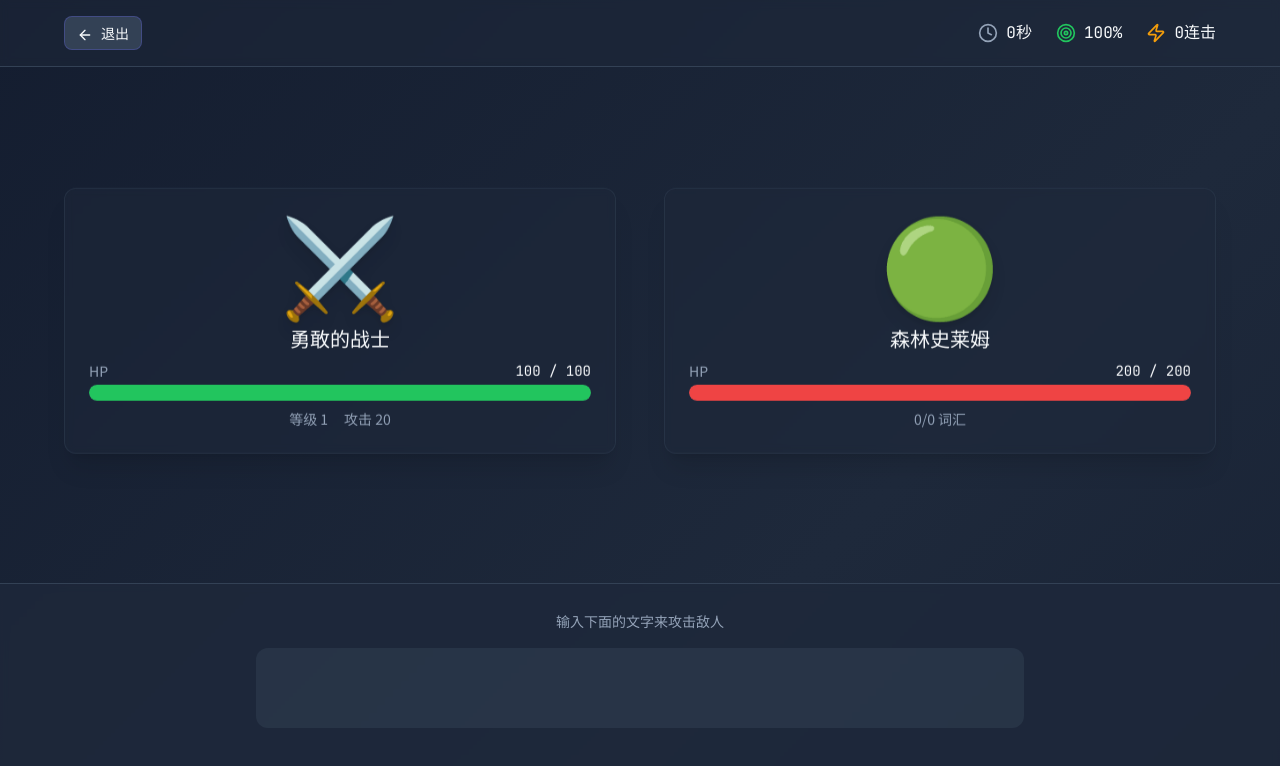
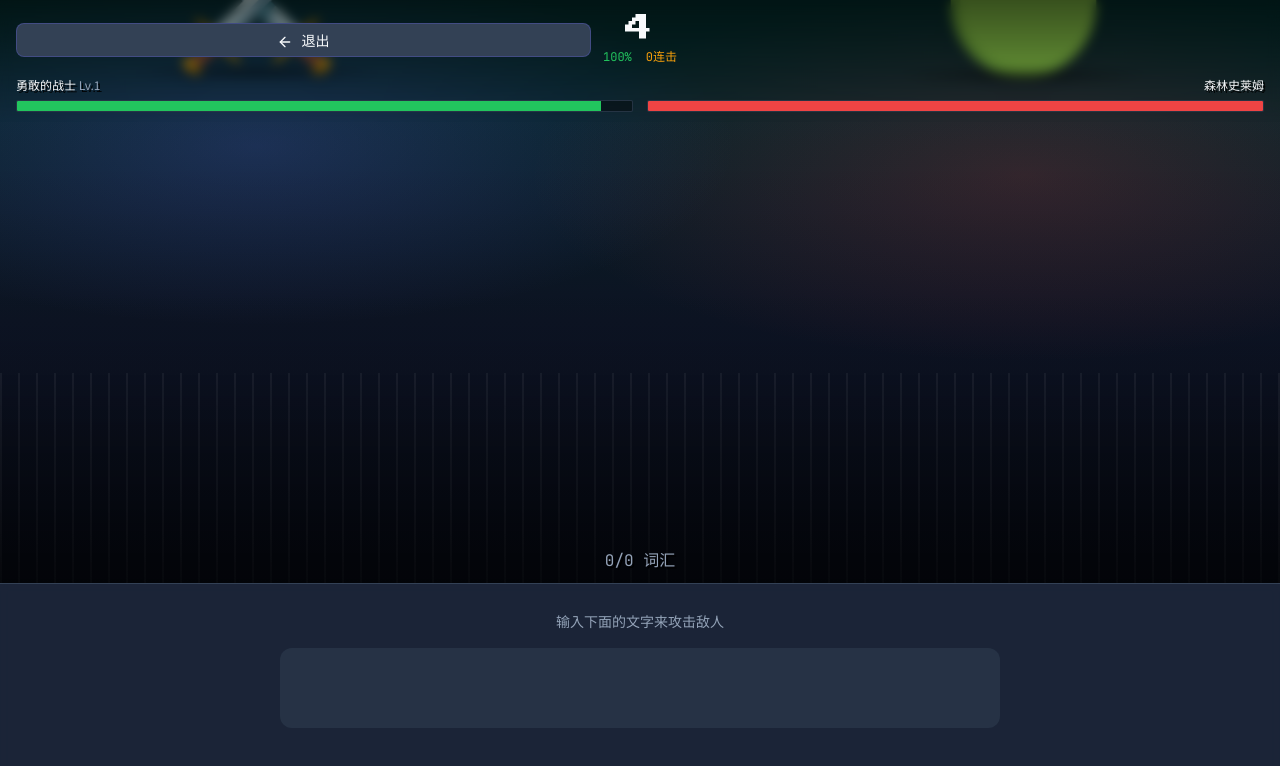
Before and after one commit to yuanqiuqian/keyboard-practice, a React (Vite) app: page /battle/1/1 in a window 1280 px wide. Shown: the top 766 px of the page. Built offline with nearby package versions, Linux system fonts and the light colour scheme.

Commit message:
feat: 优化游戏战斗体验
Co-authored-by: traeagent <traeagent@users.noreply.github.com>

```diff
--- a/src/components/common/DamageNumber.tsx
+++ b/src/components/common/DamageNumber.tsx
@@ -3,8 +3,8 @@ import { clsx } from 'clsx';
 
 interface DamageNumberProps {
   damage: number;
-  x: number;
-  y: number;
+  x: number | string;
+  y: number | string;
   type: 'damage' | 'heal';
   onComplete?: () => void;
 }
--- a/src/components/common/ProgressBar.tsx
+++ b/src/components/common/ProgressBar.tsx
@@ -6,6 +6,7 @@ interface ProgressBarProps {
   className?: string;
   showLabel?: boolean;
   color?: 'primary' | 'enemy' | 'success' | 'warning';
+  variant?: 'default' | 'fightHud';
 }
 
 export default function ProgressBar({
@@ -14,6 +15,7 @@ export default function ProgressBar({
   className,
   showLabel = false,
   color = 'primary',
+  variant = 'default',
 }: ProgressBarProps) {
   const percentage = Math.min(100, Math.max(0, (value / max) * 100));
 
@@ -32,10 +34,16 @@ export default function ProgressBar({
           <span className="text-text font-mono">{value} / {max}</span>
         </div>
       )}
-      <div className="h-4 bg-surface rounded-full overflow-hidden">
+      <div
+        className={clsx(
+          'overflow-hidden',
+          variant === 'fightHud' ? 'h-3 bg-black/40 rounded-sm border border-surface/70' : 'h-4 bg-surface rounded-full'
+        )}
+      >
         <div
           className={clsx(
-            'h-full transition-all duration-300 ease-out rounded-full',
+            'h-full transition-all duration-300 ease-out',
+            variant === 'fightHud' ? '' : 'rounded-full',
             colors[color]
           )}
           style={{ width: `${percentage}%` }}
--- a/src/hooks/useBattle.ts
+++ b/src/hooks/useBattle.ts
@@ -41,7 +41,7 @@ export const useBattle = (level: number, callbacks: BattleCallbacks) => {
     enemyTimerRef.current = setInterval(() => {
       if (battleState && battleState.enemyHp > 0 && !battleState.enemyAttacking) {
         updateBattleState({ enemyAttacking: true });
-        setTimeout(enemyAttack, 500);
+        setTimeout(enemyAttack, 250);
       }
     }, enemy.attackInterval * 1000);
   }, [enemy.attackInterval, battleState, enemyAttack, updateBattleState]);
--- a/src/index.css
+++ b/src/index.css
@@ -255,3 +255,228 @@ body {
   background-size: 400% 400%;
   animation: background-shift 15s ease infinite;
 }
+
+.fight-shell {
+  background: #0F172A;
+}
+
+.fight-stage {
+  position: relative;
+  flex: 1;
+  min-height: 420px;
+  overflow: hidden;
+}
+
+.fight-stage::before {
+  content: '';
+  position: absolute;
+  inset: 0;
+  background:
+    radial-gradient(800px 300px at 20% 25%, rgba(99, 102, 241, 0.22) 0%, transparent 60%),
+    radial-gradient(900px 340px at 80% 30%, rgba(239, 68, 68, 0.18) 0%, transparent 55%),
+    linear-gradient(180deg, rgba(0, 0, 0, 0.0) 0%, rgba(0, 0, 0, 0.35) 100%);
+  pointer-events: none;
+}
+
+.fight-stage::after {
+  content: '';
+  position: absolute;
+  left: 0;
+  right: 0;
+  bottom: 0;
+  height: 36%;
+  background:
+    linear-gradient(180deg, rgba(0, 0, 0, 0.0) 0%, rgba(0, 0, 0, 0.65) 100%),
+    repeating-linear-gradient(90deg, rgba(255, 255, 255, 0.06) 0 2px, transparent 2px 18px);
+  opacity: 0.9;
+  pointer-events: none;
+}
+
+.stage-1 {
+  background: linear-gradient(180deg, #042F2E 0%, #0F172A 55%, #0B1020 100%);
+}
+
+.stage-2 {
+  background: linear-gradient(180deg, #0B1B33 0%, #0F172A 55%, #120A1A 100%);
+}
+
+.stage-3 {
+  background: linear-gradient(180deg, #3B2F13 0%, #0F172A 55%, #170C05 100%);
+}
+
+.stage-4 {
+  background: linear-gradient(180deg, #0B1020 0%, #0F172A 55%, #0B0D16 100%);
+}
+
+.stage-5 {
+  background: linear-gradient(180deg, #1F0A0A 0%, #0F172A 55%, #070A14 100%);
+}
+
+.fight-hud {
+  position: absolute;
+  top: 0;
+  left: 0;
+  right: 0;
+  z-index: 30;
+  padding: 14px 16px 10px;
+  background: linear-gradient(180deg, rgba(0, 0, 0, 0.55) 0%, rgba(0, 0, 0, 0.0) 100%);
+  backdrop-filter: blur(6px);
+}
+
+.fight-hud-top {
+  display: grid;
+  grid-template-columns: 1fr auto 1fr;
+  align-items: center;
+  gap: 12px;
+  margin-bottom: 10px;
+}
+
+.fight-hud-center {
+  text-align: center;
+}
+
+.fight-hud-timer {
+  font-size: 28px;
+  line-height: 1;
+  letter-spacing: 0.08em;
+}
+
+.fight-hud-sub {
+  display: flex;
+  justify-content: center;
+  gap: 14px;
+  margin-top: 6px;
+  font-size: 12px;
+}
+
+.fight-hud-bars {
+  display: grid;
+  grid-template-columns: 1fr 1fr;
+  gap: 14px;
+}
+
+.fight-hud-name {
+  font-size: 12px;
+  margin-bottom: 6px;
+  text-shadow: 2px 2px 0 rgba(0, 0, 0, 0.9);
+}
+
+.fight-arena {
+  position: relative;
+  height: 100%;
+  padding-top: 92px;
+}
+
+.fight-overlay {
+  position: absolute;
+  inset: 0;
+  z-index: 20;
+}
+
+.fighter {
+  position: absolute;
+  bottom: 10%;
+  width: min(40%, 360px);
+  display: flex;
+  flex-direction: column;
+  align-items: center;
+}
+
+.fighter-player {
+  left: 6%;
+}
+
+.fighter-enemy {
+  right: 6%;
+}
+
+.fighter-sprite {
+  font-size: clamp(72px, 12vw, 132px);
+  line-height: 1;
+}
+
+.fighter-enemy .fighter-sprite {
+  transform: scaleX(-1);
+}
+
+.fighter-shadow {
+  width: 70%;
+  height: 14px;
+  margin-top: 10px;
+  background: radial-gradient(closest-side, rgba(0, 0, 0, 0.55), transparent);
+  filter: blur(0.5px);
+}
+
+.fighter-idle {
+  animation: idle-bounce 2s ease-in-out infinite;
+}
+
+@keyframes fighter-lunge-player {
+  0% { transform: translateX(0) rotate(0deg); }
+  45% { transform: translateX(60px) rotate(6deg); }
+  100% { transform: translateX(0) rotate(0deg); }
+}
+
+@keyframes fighter-lunge-enemy {
+  0% { transform: translateX(0) rotate(0deg); }
+  45% { transform: translateX(-60px) rotate(-6deg); }
+  100% { transform: translateX(0) rotate(0deg); }
+}
+
+.fighter-player-attack {
+  animation: fighter-lunge-player 0.26s ease-out;
+}
+
+.fighter-enemy-attack {
+  animation: fighter-lunge-enemy 0.26s ease-out;
+}
+
+.fighter-hurt {
+  animation: enemy-hurt 0.35s ease-out;
+}
+
+.fight-effect {
+  position: absolute;
+  top: 46%;
+  transform: translate(-50%, -50%);
+  z-index: 25;
+}
+
+.fight-effect-player {
+  left: 62%;
+}
+
+.fight-effect-enemy {
+  left: 38%;
+}
+
+.fight-effect-emoji {
+  font-size: 52px;
+  text-shadow: 3px 3px 0 rgba(0, 0, 0, 0.9);
+}
+
+.fight-effect-slash .fight-effect-emoji {
+  animation: sword-slash 0.35s ease-out forwards;
+}
+
+.fight-effect-magic .fight-effect-emoji {
+  animation: magic-cast 0.55s ease-out forwards;
+}
+
+.fight-effect-impact .fight-effect-emoji {
+  animation: critical-hit 0.3s ease-out;
+}
+
+.fight-progress {
+  position: absolute;
+  left: 0;
+  right: 0;
+  bottom: 10px;
+  text-align: center;
+  z-index: 25;
+  text-shadow: 2px 2px 0 rgba(0, 0, 0, 0.9);
+}
+
+.fight-input {
+  z-index: 40;
+}
--- a/src/pages/Battle.tsx
+++ b/src/pages/Battle.tsx
@@ -1,6 +1,7 @@
 import { useState, useEffect, useCallback, useRef } from 'react';
 import { useNavigate, useParams } from 'react-router-dom';
-import { ArrowLeft, Clock, Zap, Target, Shield, Swords } from 'lucide-react';
+import { clsx } from 'clsx';
+import { ArrowLeft } from 'lucide-react';
 import { useGameStore } from '@/hooks/useGameStore';
 import { useTyping } from '@/hooks/useTyping';
 import { useBattle } from '@/hooks/useBattle';
@@ -16,9 +17,10 @@ import DamageNumber from '@/components/common/DamageNumber';
 interface FloatingDamage {
   id: number;
   damage: number;
-  x: number;
-  y: number;
+  x: number | string;
+  y: number | string;
   type: 'damage' | 'heal';
+  target: 'player' | 'enemy';
 }
 
 export default function Battle() {
@@ -27,11 +29,12 @@ export default function Battle() {
   const [gameWords, setGameWords] = useState<string[]>([]);
   const [floatingDamages, setFloatingDamages] = useState<FloatingDamage[]>([]);
   const [isAttacking, setIsAttacking] = useState(false);
-  const [isHurt, setIsHurt] = useState(false);
+  const [isPlayerHurt, setIsPlayerHurt] = useState(false);
+  const [isEnemyHurt, setIsEnemyHurt] = useState(false);
   const [showResult, setShowResult] = useState(false);
   const [battleResult, setBattleResult] = useState<BattleResult | null>(null);
-  const [attackEffects, setAttackEffects] = useState<{id: number, type: string}[]>([]);
-  const [particles, setParticles] = useState<{id: number, x: number, y: number}[]>([]);
+  const [attackEffects, setAttackEffects] = useState<{ id: number; type: 'magic' | 'slash' | 'impact'; source: 'player' | 'enemy' }[]>([]);
+  const [particles, setParticles] = useState<{ id: number; x: number; y: number; color: 'warning' | 'enemy' }[]>([]);
   const inputRef = useRef<HTMLInputElement>(null);
   const damageIdRef = useRef(0);
   const effectIdRef = useRef(0);
@@ -42,36 +45,42 @@ export default function Battle() {
   const levelNum = parseInt(level || '1');
   const enemy = getEnemyByLevel(levelNum);
 
-  const addFloatingDamage = useCallback((damage: number, type: 'damage' | 'heal', isEnemy: boolean) => {
+  const addFloatingDamage = useCallback((damage: number, type: 'damage' | 'heal', target: 'player' | 'enemy') => {
     const id = damageIdRef.current++;
-    const x = isEnemy ? 70 + Math.random() * 20 : 20 + Math.random() * 20;
-    const y = 30 + Math.random() * 20;
+    const xBase = target === 'enemy' ? 68 : 22;
+    const x = `${xBase + Math.random() * 8}%`;
+    const y = `${40 + Math.random() * 10}%`;
 
-    setFloatingDamages((prev) => [...prev, { id, damage, x, y, type }]);
+    setFloatingDamages((prev) => [...prev, { id, damage, x, y, type, target }]);
 
     setTimeout(() => {
       setFloatingDamages((prev) => prev.filter((d) => d.id !== id));
     }, 1000);
   }, []);
 
-  const triggerAttackEffect = useCallback(() => {
+  const triggerAttackEffect = useCallback((source: 'player' | 'enemy', isCritical: boolean) => {
     const effectId = effectIdRef.current++;
-    const effectType = Math.random() > 0.7 ? 'magic' : 'sword';
+    const effectType: 'magic' | 'slash' | 'impact' = isCritical
+      ? 'impact'
+      : Math.random() > 0.7
+        ? 'magic'
+        : 'slash';
 
-    setAttackEffects((prev) => [...prev, { id: effectId, type: effectType }]);
+    setAttackEffects((prev) => [...prev, { id: effectId, type: effectType, source }]);
 
     setTimeout(() => {
       setAttackEffects((prev) => prev.filter((e) => e.id !== effectId));
-    }, 600);
+    }, 550);
   }, []);
 
-  const spawnParticles = useCallback((count: number, isCritical: boolean) => {
+  const spawnParticles = useCallback((count: number, target: 'player' | 'enemy', isCritical: boolean) => {
     const newParticles = [];
     for (let i = 0; i < count; i++) {
       const particleId = effectIdRef.current++;
-      const x = 60 + Math.random() * 20;
-      const y = 30 + Math.random() * 20;
-      newParticles.push({ id: particleId, x, y });
+      const xBase = target === 'enemy' ? 66 : 20;
+      const x = xBase + Math.random() * 12;
+      const y = 45 + Math.random() * 12;
+      newParticles.push({ id: particleId, x, y, color: isCritical ? 'warning' : 'enemy' });
     }
 
     setParticles((prev) => [...prev, ...newParticles]);
@@ -130,11 +139,23 @@ export default function Battle() {
     setShowResult(true);
   }, [battleState]);
 
-  const { damageEnemy, damagePlayer } = useBattle(levelNum, {
+  const { damageEnemy } = useBattle(levelNum, {
     onEnemyDefeated: handleEnemyDefeated,
     onPlayerDefeated: handlePlayerDefeated,
-    onDamageDealt: (damage) => addFloatingDamage(damage, 'damage', true),
-    onDamageReceived: (damage) => addFloatingDamage(damage, 'damage', false),
+    onDamageDealt: (damage) => {
+      addFloatingDamage(damage, 'damage', 'enemy');
+      setIsEnemyHurt(true);
+      triggerAttackEffect('player', damage > 15);
+      spawnParticles(damage > 15 ? 14 : 10, 'enemy', damage > 15);
+      setTimeout(() => setIsEnemyHurt(false), 250);
+    },
+    onDamageReceived: (damage) => {
+      addFloatingDamage(damage, 'damage', 'player');
+      setIsPlayerHurt(true);
+      triggerAttackEffect('enemy', false);
+      spawnParticles(10, 'player', false);
+      setTimeout(() => setIsPlayerHurt(false), 250);
+    },
   });
 
   useEffect(() => {
@@ -178,8 +199,6 @@ export default function Battle() {
 
     if (result.isCorrect && result.wordComplete) {
       setIsAttacking(true);
-      triggerAttackEffect();
-      spawnParticles(8, result.damage > 15);
       damageEnemy(result.damage);
 
       setTimeout(() => {
@@ -188,10 +207,7 @@ export default function Battle() {
         if (nextResult === 'battle_complete') {
           handleEnemyDefeated();
         }
-      }, 300);
-    } else if (!result.isCorrect) {
-      setIsHurt(true);
-      setTimeout(() => setIsHurt(false), 300);
+      }, 240);
     }
   }, [battleState, handleKeyPress, damageEnemy, advanceToNextWord, gameWords, showResult, handleEnemyDefeated]);
 
@@ -268,98 +284,104 @@ export default function Battle() {
     : 100;
 
   return (
-    <div className="min-h-screen flex flex-col battle-background" onClick={() => inputRef.current?.focus()}>
-      <div className="bg-background-light/50 backdrop-blur-sm p-4 border-b border-surface">
-        <div className="max-w-6xl mx-auto flex items-center justify-between">
+    <div className="min-h-screen flex flex-col fight-shell" onClick={() => inputRef.current?.focus()}>
+      <div className={clsx('fight-stage', `stage-${levelNum}`)}>
+        <div className="fight-hud">
+          <div className="fight-hud-top">
             <Button variant="secondary" size="sm" onClick={() => navigate(`/select/${mode}`)}>
               <ArrowLeft className="w-4 h-4 mr-2 inline" />
               退出
             </Button>
-          <div className="flex items-center gap-6">
-            <div className="flex items-center gap-2">
-              <Clock className="w-5 h-5 text-text-muted" />
-              <span className="font-mono">{timeElapsed}秒</span>
+            <div className="fight-hud-center">
+              <div className="fight-hud-timer font-pixel">{timeElapsed}</div>
+              <div className="fight-hud-sub">
+                <span className="font-mono text-success">{accuracy}%</span>
+                <span className="font-mono text-warning">{battleState.combo}连击</span>
               </div>
-            <div className="flex items-center gap-2">
-              <Target className="w-5 h-5 text-success" />
-              <span className="font-mono">{accuracy}%</span>
             </div>
-            <div className="flex items-center gap-2">
-              <Zap className="w-5 h-5 text-warning" />
-              <span className="font-mono">{battleState.combo}连击</span>
+            <div className="fight-hud-right-spacer" />
           </div>
+
+          <div className="fight-hud-bars">
+            <div className="fight-hud-bar fight-hud-bar-left">
+              <div className="fight-hud-name">
+                勇敢的战士 <span className="text-text-muted">Lv.{player.level}</span>
+              </div>
+              <ProgressBar value={battleState.playerHp} max={battleState.playerMaxHp} color="success" variant="fightHud" />
+            </div>
+            <div className="fight-hud-bar fight-hud-bar-right">
+              <div className="fight-hud-name text-right">{enemy.name}</div>
+              <ProgressBar value={battleState.enemyHp} max={battleState.enemyMaxHp} color="enemy" variant="fightHud" />
             </div>
           </div>
         </div>
 
-      <div className="flex-1 flex items-center justify-center p-8">
-        <div className="max-w-6xl w-full grid lg:grid-cols-2 gap-12 items-center">
-          <div className="relative">
-            <div className={`card text-center transition-transform ${isAttacking ? 'animate-attack' : 'character-idle'}`}>
-              <div className="text-8xl mb-4 drop-shadow-lg">
-                ⚔️
+        <div className="fight-arena">
+          <div
+            className={clsx(
+              'fighter fighter-player',
+              isAttacking ? 'fighter-player-attack' : 'fighter-idle',
+              isPlayerHurt ? 'fighter-hurt' : ''
+            )}
+          >
+            <div className="fighter-sprite drop-shadow-lg">⚔️</div>
+            <div className="fighter-shadow" />
           </div>
-              <div className="absolute top-0 right-0 -mt-2 -mr-2 w-16 h-16">
-                {attackEffects.filter(e => e.type === 'magic').map((effect) => (
-                  <div key={effect.id} className="magic-effect absolute inset-0 flex items-center justify-center">
-                    <div className="text-4xl">✨</div>
+
+          <div
+            className={clsx(
+              'fighter fighter-enemy',
+              battleState.enemyAttacking ? 'fighter-enemy-attack' : 'fighter-idle',
+              isEnemyHurt ? 'fighter-hurt' : ''
+            )}
+          >
+            <div className="fighter-sprite drop-shadow-lg">{enemy.emoji}</div>
+            <div className="fighter-shadow" />
+          </div>
+
+          <div className="fight-overlay pointer-events-none">
+            {attackEffects.map((effect) => (
+              <div
+                key={effect.id}
+                className={clsx('fight-effect', `fight-effect-${effect.source}`, `fight-effect-${effect.type}`)}
+              >
+                <div className="fight-effect-emoji">
+                  {effect.type === 'magic' ? '✨' : effect.type === 'slash' ? '💥' : '⚡'}
+                </div>
               </div>
             ))}
-                {attackEffects.filter(e => e.type === 'sword').map((effect) => (
-                  <div key={effect.id} className="attack-effect absolute inset-0 flex items-center justify-center">
-                    <div className="text-4xl">💥</div>
-                  </div>
-                ))}
-              </div>
-              <h3 className="text-xl font-bold mb-2">勇敢的战士</h3>
-              <div className="mb-2">
-                <ProgressBar value={battleState.playerHp} max={battleState.playerMaxHp} showLabel color="success" />
-              </div>
-              <div className="flex justify-center gap-4 text-sm text-text-muted">
-                <span>等级 {player.level}</span>
-                <span>攻击 {player.attack}</span>
-              </div>
-            </div>
-            <div className="absolute inset-0 pointer-events-none">
+
             {particles.map((particle) => (
               <div
                 key={particle.id}
-                  className="particle absolute w-2 h-2 bg-warning rounded-full"
+                className={clsx(
+                  'particle absolute w-2 h-2 rounded-full',
+                  particle.color === 'warning' ? 'bg-warning' : 'bg-enemy'
+                )}
                 style={{
                   left: `${particle.x}%`,
                   top: `${particle.y}%`,
-                    '--tx': `${(Math.random() - 0.5) * 100}px`,
-                    '--ty': `${(Math.random() - 0.5) * 100}px`,
+                  '--tx': `${(Math.random() - 0.5) * 120}px`,
+                  '--ty': `${(Math.random() - 0.5) * 120}px`,
                 } as React.CSSProperties}
               />
+            ))}
+
+            {floatingDamages.map((fd) => (
+              <DamageNumber key={fd.id} damage={fd.damage} x={fd.x} y={fd.y} type={fd.type} />
             ))}
           </div>
         </div>
 
-          <div className="relative">
-            <div className={`card text-center transition-transform ${isHurt ? 'enemy-hit' : 'character-idle'} ${battleState.enemyAttacking ? 'ring-4 ring-enemy pulse-glow-effect' : ''}`}>
-              <div className="text-8xl mb-4 drop-shadow-lg">
-                {enemy.emoji}
-              </div>
-              <h3 className="text-xl font-bold mb-2">{enemy.name}</h3>
-              <div className="mb-2">
-                <ProgressBar value={battleState.enemyHp} max={battleState.enemyMaxHp} showLabel color="enemy" />
-              </div>
-              <div className="text-sm text-text-muted">
+        <div className="fight-progress">
+          <span className="font-mono text-text-muted">
             {battleState.wordsCompleted}/{battleState.totalWords} 词汇
-              </div>
-            </div>
-            <div className="absolute inset-0 pointer-events-none">
-              {floatingDamages.filter(d => d.type === 'damage').map((fd) => (
-                <DamageNumber key={fd.id} damage={fd.damage} x={fd.x} y={fd.y} type={fd.type} />
-              ))}
-            </div>
-          </div>
+          </span>
         </div>
       </div>
 
-      <div className="bg-background-light/80 backdrop-blur-sm p-6 border-t border-surface">
-        <div className="max-w-3xl mx-auto">
+      <div className="fight-input bg-background-light/80 backdrop-blur-sm border-t border-surface">
+        <div className="max-w-3xl mx-auto p-6">
           <div className="text-center mb-4">
             <span className="text-text-muted text-sm">输入下面的文字来攻击敌人</span>
           </div>
```
Also changed, not shown: src/data/enemies.ts (+5 -5 lines). Lines whose indentation alone changed are shown as unchanged.
